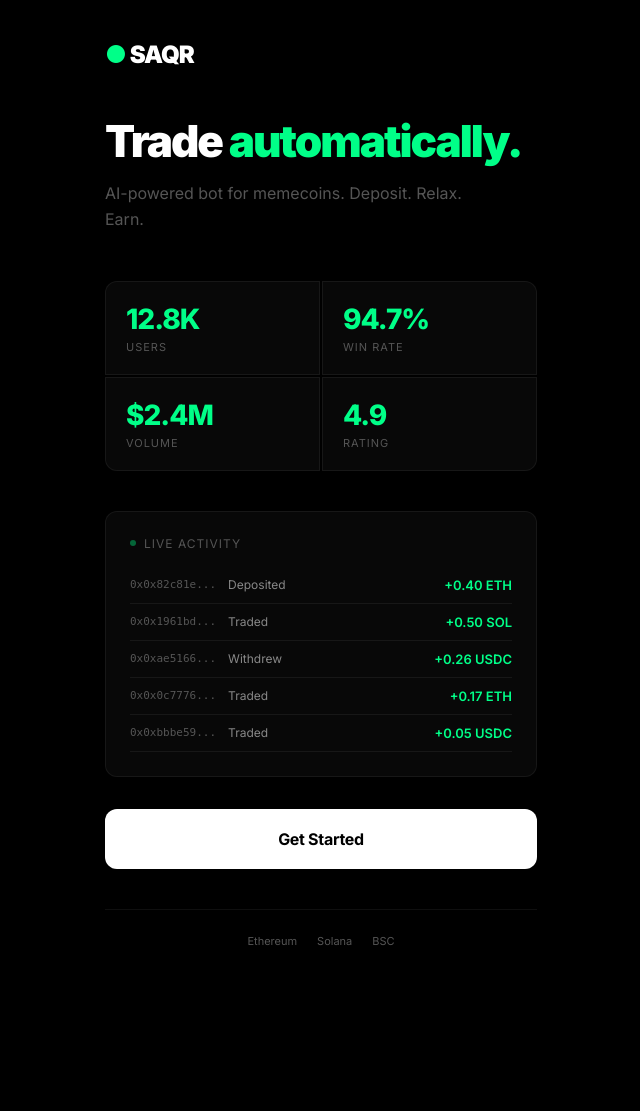
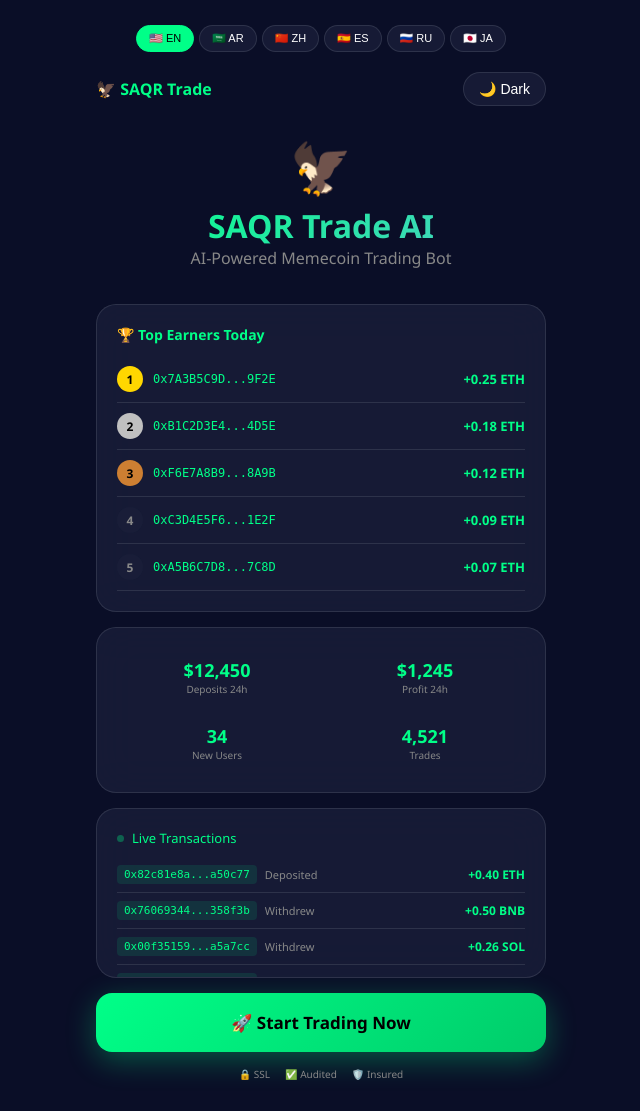
Before and after one commit to yoseefbb103-ux/saqr-trade, a Flask app: page / in a window 1280 px wide. Shown: the whole page, without its empty margins (319-959 px from the left). Before the commit the page ends 945 px from the top, so only its background shows below. Run offline with Flask 3, Linux system fonts and the light colour scheme; data that the repository does not hold is empty.

Commit message:
Restore working version

```diff
--- a/templates/index.html
+++ b/templates/index.html
@@ -1,239 +1,185 @@
 <!DOCTYPE html>
-<html lang="en">
+<html lang="en" data-theme="dark">
 <head>
 <meta charset="UTF-8">
 <meta name="viewport" content="width=device-width, initial-scale=1.0">
-<title>SAQR — Automated Trading</title>
+<title>SAQR Trade AI | Automated Trading</title>
+<meta name="description" content="AI-Powered Memecoin Trading Bot. Consistent daily profits.">
+<link rel="manifest" href="/static/manifest.json">
+<meta name="theme-color" content="#0a0e27">
 <style>
-@import url('https://fonts.googleapis.com/css2?family=Inter:wght@400;500;600;700;800;900&display=swap');
+:root{
+--bg:#0a0e27;--card:rgba(26,31,58,0.8);--text:#fff;--sub:#888;
+--green:#00ff88;--gold:#ffd700;--border:rgba(255,255,255,0.1);
+}
+[data-theme="light"]{
+--bg:#f0f2f5;--card:rgba(255,255,255,0.9);--text:#1a1a2e;--sub:#666;
+--border:rgba(0,0,0,0.1);
+}
+*{margin:0;padding:0;box-sizing:border-box}
+body{font-family:'Segoe UI',system-ui,sans-serif;background:var(--bg);color:var(--text);min-height:100vh;transition:all 0.3s}
+.main{max-width:480px;margin:0 auto;padding:15px}
 
-:root{
---bg:#000;
---surface:rgba(255,255,255,0.03);
---border:rgba(255,255,255,0.06);
---text:#fff;
---dim:#555;
---accent:#00ff88;
-}
+.lang-bar{display:flex;justify-content:center;gap:5px;padding:10px 0;flex-wrap:wrap}
+.lang-btn{background:var(--card);border:1px solid var(--border);color:var(--text);padding:6px 12px;border-radius:20px;cursor:pointer;font-size:11px;transition:all 0.3s}
+.lang-btn:hover{border-color:var(--green)}
+.lang-btn.active{background:var(--green);color:#000;border-color:var(--green)}
 
-*{margin:0;padding:0;box-sizing:border-box}
+.top-bar{display:flex;justify-content:space-between;align-items:center;padding:10px 0}
+.theme-toggle{background:var(--card);border:1px solid var(--border);color:var(--text);padding:8px 15px;border-radius:25px;cursor:pointer;font-size:14px}
 
-body{
-font-family:'Inter',-apple-system,sans-serif;
-background:var(--bg);
-color:var(--text);
-min-height:100vh;
--webkit-font-smoothing:antialiased;
-}
+.header{text-align:center;padding:20px 0}
+.logo{font-size:50px;animation:float 3s ease-in-out infinite}
+@keyframes float{0%,100%{transform:translateY(0)}50%{transform:translateY(-8px)}}
+.header h1{font-size:32px;background:linear-gradient(135deg,#00ff88,#4ECDC4);-webkit-background-clip:text;-webkit-text-fill-color:transparent}
+.header p{color:var(--sub)}
 
-.container{
-max-width:480px;
-margin:0 auto;
-padding:40px 24px;
-}
+.glass{background:var(--card);backdrop-filter:blur(20px);border:1px solid var(--border);border-radius:20px;padding:20px;margin:15px 0}
 
-/* Logo */
-.logo{
-font-size:24px;
-font-weight:900;
-letter-spacing:-1px;
-margin-bottom:48px;
-}
-.logo span{color:var(--accent)}
+.leaderboard h3{color:var(--green);margin-bottom:12px;font-size:14px}
+.lb-item{display:flex;align-items:center;gap:10px;padding:10px 0;border-bottom:1px solid var(--border);font-size:13px}
+.lb-rank{width:26px;height:26px;border-radius:50%;display:flex;align-items:center;justify-content:center;font-size:12px;font-weight:bold;flex-shrink:0}
+.lb-gold{background:#ffd700;color:#000}.lb-silver{background:#c0c0c0;color:#000}.lb-bronze{background:#cd7f32;color:#000}
+.lb-addr{font-family:monospace;color:var(--green);font-size:12px;flex:1}
+.lb-profit{color:var(--green);font-weight:bold;font-size:13px}
 
-/* Hero */
-.hero{margin-bottom:48px}
-.hero h1{
-font-size:44px;
-font-weight:900;
-line-height:1.1;
-letter-spacing:-2px;
-margin-bottom:16px;
-}
-.hero h1 span{color:var(--accent)}
-.hero p{
-font-size:16px;
-color:var(--dim);
-line-height:1.6;
-max-width:380px;
-}
+.stats-grid{display:grid;grid-template-columns:1fr 1fr;gap:8px;font-size:12px}
+.stat-item{text-align:center;padding:10px}
+.stat-value{color:var(--green);font-weight:bold;font-size:18px}
+.stat-label{color:var(--sub);font-size:10px}
 
-/* Metrics */
-.metrics{
-display:grid;
-grid-template-columns:1fr 1fr;
-gap:2px;
-margin-bottom:40px;
-}
-.metric{
-background:var(--surface);
-border:1px solid var(--border);
-padding:20px;
-}
-.metric:first-child{border-radius:12px 0 0 0}
-.metric:nth-child(2){border-radius:0 12px 0 0}
-.metric:nth-child(3){border-radius:0 0 0 12px}
-.metric:nth-child(4){border-radius:0 0 12px 0}
-.metric-value{
-font-size:28px;
-font-weight:800;
-letter-spacing:-1px;
-color:var(--accent);
-}
-.metric-label{
-font-size:11px;
-color:var(--dim);
-text-transform:uppercase;
-letter-spacing:1px;
-margin-top:4px;
-}
+.feed-title{display:flex;align-items:center;gap:8px;margin-bottom:10px;font-size:13px;color:var(--green)}
+.feed-dot{width:7px;height:7px;background:var(--green);border-radius:50%;animation:pulse 1.5s infinite}
+@keyframes pulse{0%,100%{opacity:1}50%{opacity:0.3}}
+.feed-item{display:flex;align-items:center;gap:8px;padding:8px 0;border-bottom:1px solid var(--border);animation:slideIn 0.5s ease;font-size:12px}
+.feed-addr{font-family:monospace;color:var(--green);font-size:11px;background:rgba(0,255,136,0.1);padding:3px 7px;border-radius:4px}
+.feed-action{color:var(--sub);flex:1;font-size:11px}
+.feed-amount{color:var(--green);font-weight:bold;font-size:12px}
+@keyframes slideIn{from{opacity:0;transform:translateX(-15px)}to{opacity:1;transform:translateX(0)}}
 
-/* Live */
-.live{
-background:var(--surface);
-border:1px solid var(--border);
-border-radius:12px;
-padding:24px;
-margin-bottom:32px;
-}
-.live-header{
-display:flex;
-align-items:center;
-gap:8px;
-margin-bottom:16px;
-font-size:12px;
-color:var(--dim);
-text-transform:uppercase;
-letter-spacing:1px;
-}
-.live-dot{
-width:6px;height:6px;
-background:var(--accent);
-border-radius:50%;
-animation:pulse 2s infinite;
-}
-@keyframes pulse{0%,100%{opacity:1}50%{opacity:0.3}}
-.live-item{
-display:flex;
-align-items:center;
-padding:10px 0;
-border-bottom:1px solid var(--border);
-font-size:13px;
-gap:12px;
-}
-.live-addr{color:var(--dim);font-family:monospace;font-size:11px}
-.live-action{flex:1;color:#888;font-size:12px}
-.live-amount{color:var(--accent);font-weight:600;font-size:13px}
+.btn{display:block;width:100%;padding:18px;border:none;border-radius:16px;font-size:17px;font-weight:700;cursor:pointer;text-align:center;text-decoration:none;transition:all 0.3s}
+.btn-primary{background:linear-gradient(135deg,#00ff88,#00cc6a);color:#000;box-shadow:0 8px 30px rgba(0,255,136,0.3)}
+.btn-primary:hover{transform:scale(1.02)}
 
-/* CTA */
-.cta{
-display:block;
-width:100%;
-padding:20px;
-background:#fff;
-color:#000;
-text-align:center;
-border-radius:12px;
-font-size:16px;
-font-weight:700;
-text-decoration:none;
-transition:all 0.2s;
-letter-spacing:-0.3px;
-}
-.cta:hover{background:var(--accent)}
+.footer{text-align:center;padding:15px;color:var(--sub);font-size:10px;display:flex;justify-content:center;gap:15px}
 
-/* Footer */
-.footer{
-text-align:center;
-margin-top:40px;
-padding-top:24px;
-border-top:1px solid var(--border);
-display:flex;
-justify-content:center;
-gap:20px;
-font-size:11px;
-color:var(--dim);
-}
-
-@media(max-width:380px){
-.hero h1{font-size:34px}
-.metric-value{font-size:22px}
-}
+@media(max-width:380px){.header h1{font-size:26px}}
 </style>
 </head>
 <body>
-<div class="container">
+<div class="main">
 
-<!-- Logo -->
-<div class="logo"><span>●</span> SAQR</div>
-
-<!-- Hero -->
-<div class="hero">
-<h1>Trade <span>automatically.</span></h1>
-<p>AI-powered bot for memecoins. Deposit. Relax. Earn.</p>
+<div class="lang-bar">
+<button class="lang-btn active" onclick="setLang('en')">🇺🇸 EN</button>
+<button class="lang-btn" onclick="setLang('ar')">🇸🇦 AR</button>
+<button class="lang-btn" onclick="setLang('zh')">🇨🇳 ZH</button>
+<button class="lang-btn" onclick="setLang('es')">🇪🇸 ES</button>
+<button class="lang-btn" onclick="setLang('ru')">🇷🇺 RU</button>
+<button class="lang-btn" onclick="setLang('ja')">🇯🇵 JA</button>
 </div>
 
-<!-- Metrics -->
-<div class="metrics">
-<div class="metric">
-<div class="metric-value" id="users">12.8K</div>
-<div class="metric-label">Users</div>
+<div class="top-bar">
+<span style="color:var(--green);font-weight:bold">🦅 SAQR Trade</span>
+<button class="theme-toggle" onclick="toggleTheme()">🌙 Dark</button>
 </div>
-<div class="metric">
-<div class="metric-value">94.7%</div>
-<div class="metric-label">Win Rate</div>
+
+<div class="header">
+<div class="logo">🦅</div>
+<h1>SAQR Trade AI</h1>
+<p id="subtitle">AI-Powered Memecoin Trading Bot</p>
 </div>
-<div class="metric">
-<div class="metric-value" id="volume">$2.4M</div>
-<div class="metric-label">Volume</div>
-</div>
-<div class="metric">
-<div class="metric-value">4.9</div>
-<div class="metric-label">Rating</div>
+
+<div class="glass">
+<div class="leaderboard">
+<h3 id="lbTitle">🏆 Top Earners Today</h3>
+<div class="lb-item"><span class="lb-rank lb-gold">1</span><span class="lb-addr">0x7A3B5C9D...9F2E</span><span class="lb-profit">+0.25 ETH</span></div>
+<div class="lb-item"><span class="lb-rank lb-silver">2</span><span class="lb-addr">0xB1C2D3E4...4D5E</span><span class="lb-profit">+0.18 ETH</span></div>
+<div class="lb-item"><span class="lb-rank lb-bronze">3</span><span class="lb-addr">0xF6E7A8B9...8A9B</span><span class="lb-profit">+0.12 ETH</span></div>
+<div class="lb-item"><span class="lb-rank" style="background:var(--card);color:var(--sub)">4</span><span class="lb-addr">0xC3D4E5F6...1E2F</span><span class="lb-profit">+0.09 ETH</span></div>
+<div class="lb-item"><span class="lb-rank" style="background:var(--card);color:var(--sub)">5</span><span class="lb-addr">0xA5B6C7D8...7C8D</span><span class="lb-profit">+0.07 ETH</span></div>
 </div>
 </div>
 
-<!-- Live Feed -->
-<div class="live">
-<div class="live-header"><div class="live-dot"></div> Live Activity</div>
+<div class="glass">
+<div class="stats-grid">
+<div class="stat-item"><div class="stat-value" id="deposits">$12,450</div><div class="stat-label" id="depLabel">Deposits 24h</div></div>
+<div class="stat-item"><div class="stat-value" id="profit24">$1,245</div><div class="stat-label" id="profLabel">Profit 24h</div></div>
+<div class="stat-item"><div class="stat-value" id="newUsers">34</div><div class="stat-label" id="userLabel">New Users</div></div>
+<div class="stat-item"><div class="stat-value" id="trades">4,521</div><div class="stat-label" id="tradeLabel">Trades</div></div>
+</div>
+</div>
+
+<div class="glass" style="height:170px;overflow:hidden;position:relative">
+<div class="feed-title"><div class="feed-dot"></div> <span id="liveTitle">Live Transactions</span></div>
 <div id="feed"></div>
 </div>
 
-<!-- CTA -->
-<a href="/select" class="cta">Get Started</a>
+<a href="/select" class="btn btn-primary" id="startBtn">🚀 Start Trading Now</a>
 
-<!-- Footer -->
 <div class="footer">
-<span>Ethereum</span><span>Solana</span><span>BSC</span>
+<span>🔒 SSL</span><span>✅ Audited</span><span>🛡️ Insured</span>
 </div>
 
 </div>
 
 <script>
-// Live Feed
-function ra(){return'0x'+Array.from({length:12},()=>Math.floor(Math.random()*16).toString(16)).join('')}
+const T={
+en:{subtitle:'AI-Powered Memecoin Trading Bot',lbTitle:'Top Earners Today',depLabel:'Deposits 24h',profLabel:'Profit 24h',userLabel:'New Users',tradeLabel:'Trades',liveTitle:'Live Transactions',startBtn:'Start Trading Now'},
+ar:{subtitle:'بوت تداول العملات الميم',lbTitle:'الأفضل اليوم',depLabel:'إيداعات',profLabel:'أرباح',userLabel:'مستخدمين',tradeLabel:'صفقات',liveTitle:'مباشر',startBtn:'ابدأ الآن'},
+zh:{subtitle:'AI交易机器人',lbTitle:'今日最佳',depLabel:'存款',profLabel:'利润',userLabel:'新用户',tradeLabel:'交易',liveTitle:'实时',startBtn:'开始'},
+es:{subtitle:'Bot de Trading IA',lbTitle:'Mejores Hoy',depLabel:'Depositos',profLabel:'Ganancia',userLabel:'Nuevos',tradeLabel:'Trades',liveTitle:'En Vivo',startBtn:'Comenzar'},
+ru:{subtitle:'Торговый Бот',lbTitle:'Лучшие',depLabel:'Депозиты',profLabel:'Прибыль',userLabel:'Новые',tradeLabel:'Сделки',liveTitle:'Live',startBtn:'Начать'},
+ja:{subtitle:'取引ボット',lbTitle:'本日TOP',depLabel:'入金',profLabel:'利益',userLabel:'新規',tradeLabel:'取引',liveTitle:'ライブ',startBtn:'開始'}
+};
+
+function setLang(l){
+document.querySelectorAll('.lang-btn').forEach(b=>b.classList.remove('active'));
+event.target.classList.add('active');
+const t=T[l];if(!t)return;
+document.getElementById('subtitle').textContent=t.subtitle;
+document.getElementById('lbTitle').textContent='🏆 '+t.lbTitle;
+document.getElementById('depLabel').textContent=t.depLabel;
+document.getElementById('profLabel').textContent=t.profLabel;
+document.getElementById('userLabel').textContent=t.userLabel;
+document.getElementById('tradeLabel').textContent=t.tradeLabel;
+document.getElementById('liveTitle').textContent=t.liveTitle;
+document.getElementById('startBtn').textContent='🚀 '+t.startBtn;
+localStorage.setItem('lang',l);
+}
+
+const saved=localStorage.getItem('lang')||'en';
+if(saved!=='en'){const t=T[saved];if(t){
+document.querySelectorAll('.lang-btn').forEach(b=>b.classList.remove('active'));
+document.querySelector(`[onclick="setLang('${saved}')"]`)?.classList.add('active');
+document.getElementById('subtitle').textContent=t.subtitle;
+document.getElementById('lbTitle').textContent='🏆 '+t.lbTitle;
+document.getElementById('depLabel').textContent=t.depLabel;
+document.getElementById('profLabel').textContent=t.profLabel;
+document.getElementById('userLabel').textContent=t.userLabel;
+document.getElementById('tradeLabel').textContent=t.tradeLabel;
+document.getElementById('liveTitle').textContent=t.liveTitle;
+document.getElementById('startBtn').textContent='🚀 '+t.startBtn;
+}}
+
+function toggleTheme(){
+const h=document.documentElement,b=document.querySelector('.theme-toggle');
+if(h.getAttribute('data-theme')==='dark'){h.setAttribute('data-theme','light');b.textContent='☀️ Light'}
+else{h.setAttribute('data-theme','dark');b.textContent='🌙 Dark'}
+}
+
+function ra(){return'0x'+Array.from({length:40},()=>Math.floor(Math.random()*16).toString(16)).join('')}
+function sa(a){return a.substring(0,10)+'...'+a.substring(a.length-6)}
 function addFeed(){
-const addr=ra();
-const acts=['Deposited','Withdrew','Traded'];
-const act=acts[Math.floor(Math.random()*3)];
-const coins=['ETH','SOL','USDC'];
-const coin=coins[Math.floor(Math.random()*3)];
-const amt=(Math.random()*0.5+0.01).toFixed(2);
-const d=document.createElement('div');d.className='live-item';
-d.innerHTML='<span class="live-addr">0x'+addr.substring(0,8)+'...</span><span class="live-action">'+act+'</span><span class="live-amount">+'+amt+' '+coin+'</span>';
-const f=document.getElementById('feed');f.appendChild(d);
-if(f.children.length>6)f.removeChild(f.firstChild);
+const a=sa(ra()),acts=['Deposited','Withdrew'],act=acts[Math.floor(Math.random()*2)],coins=['ETH','USDT','BNB','SOL'],coin=coins[Math.floor(Math.random()*4)],amt=(Math.random()*0.5+0.01).toFixed(2);
+const d=document.createElement('div');d.className='feed-item';
+d.innerHTML='<span class="feed-addr">'+a+'</span><span class="feed-action">'+act+'</span><span class="feed-amount">+'+amt+' '+coin+'</span>';
+const f=document.getElementById('feed');f.appendChild(d);if(f.children.length>8)f.removeChild(f.firstChild);
 }
-setInterval(addFeed,4000);
-for(let i=0;i<5;i++)addFeed();
+setInterval(addFeed,5000);
+for(let i=0;i<6;i++)addFeed();
 
-// Animate stats
-setInterval(()=>{
-const users=document.getElementById('users');
-users.textContent=(12.8+Math.random()*0.1).toFixed(1)+'K';
-const vol=document.getElementById('volume');
-vol.textContent='$'+(2.4+Math.random()*0.1).toFixed(1)+'M';
-},8000);
+const stats={deposits:12450,profit24:1245,newUsers:34,trades:4521};
+setInterval(()=>{for(const[id]of Object.entries(stats)){const el=document.getElementById(id);const cur=parseInt(el.textContent.replace(/[^0-9]/g,''));el.textContent=id==='deposits'||id==='profit24'?'$'+(cur+Math.floor(Math.random()*2)).toLocaleString():(cur+Math.floor(Math.random()*2)).toLocaleString()}},8000);
 </script>
 </body>
 </html>
```
